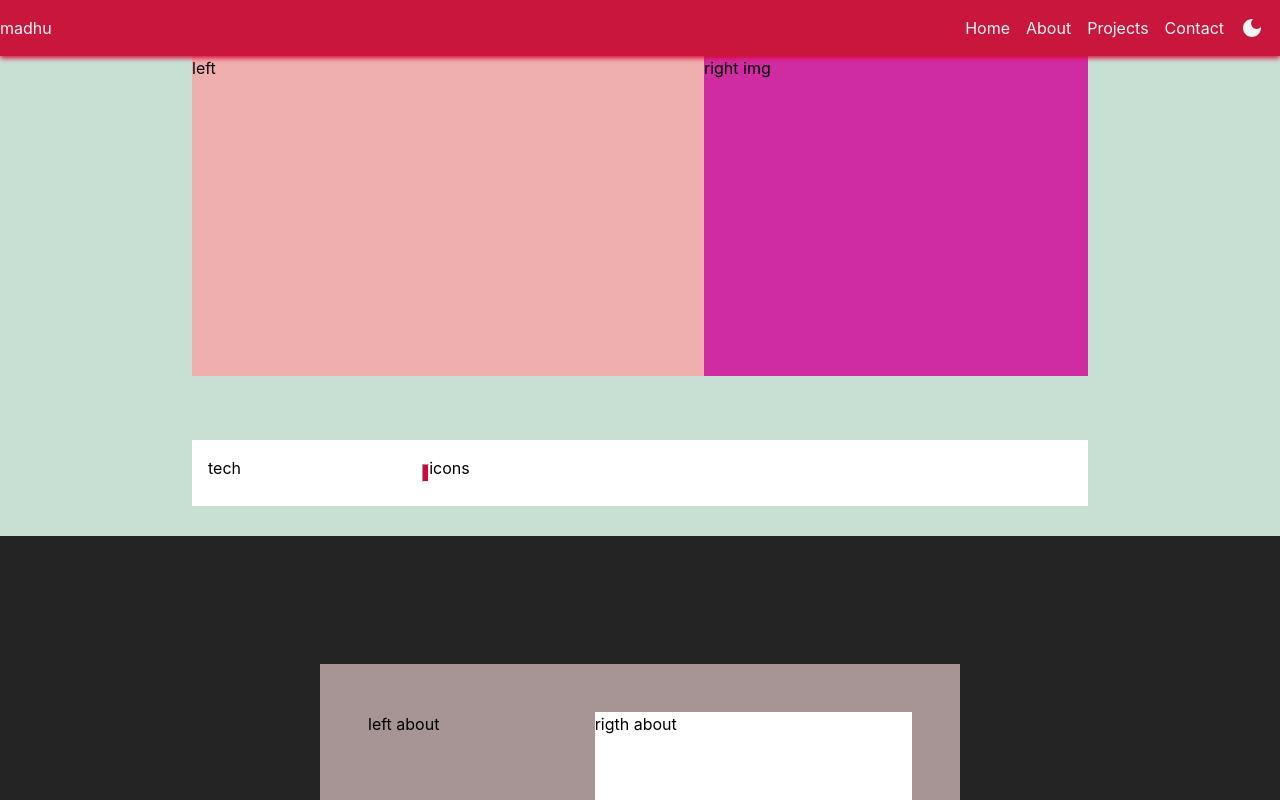
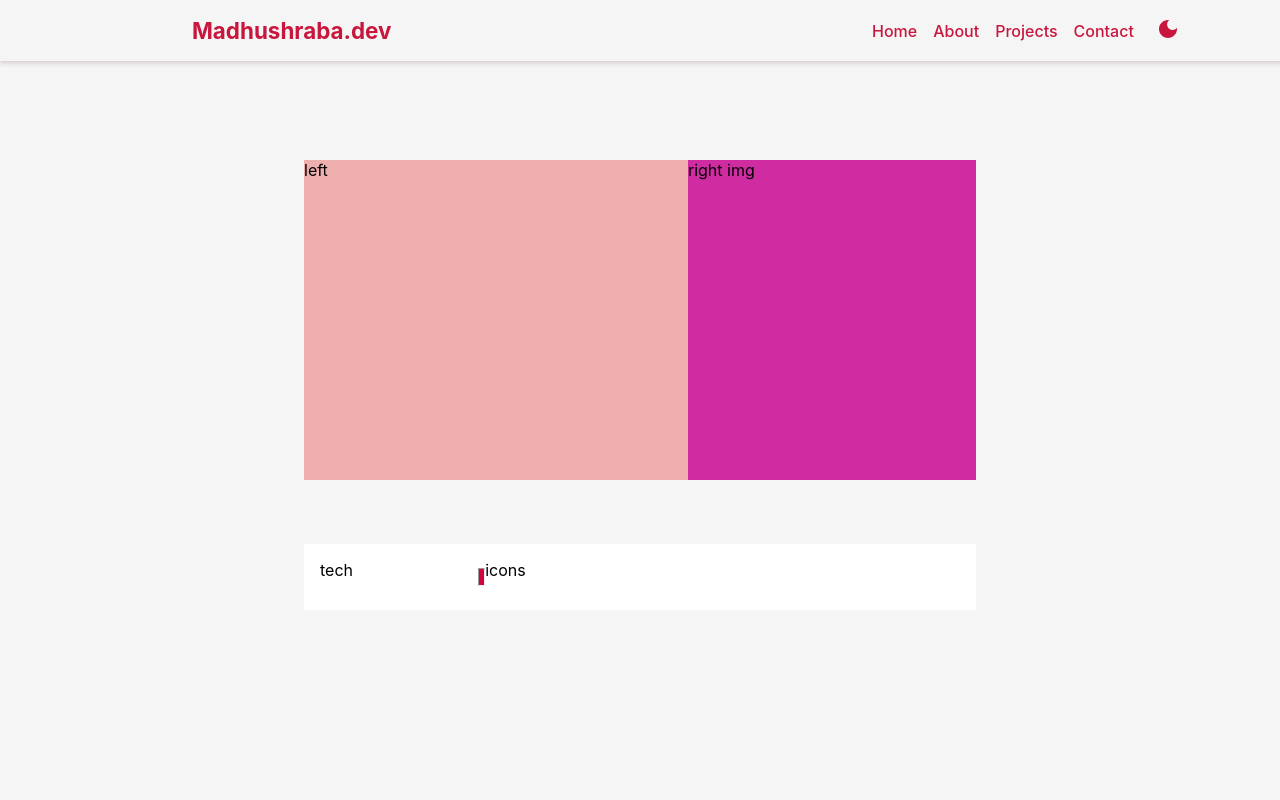
Before and after one commit to madhushraba/portfolio, a React (Vite) app: page / in a window 1280 px wide. Shown: the top 800 px of the page. Built offline with nearby package versions, Linux system fonts and the light colour scheme.

Commit message:
darkmode

```diff
--- a/index.html
+++ b/index.html
@@ -2,7 +2,7 @@
 <html lang="en">
   <head>
     <meta charset="UTF-8" />
-    <link rel="icon" type="image/svg+xml" href="/vite.svg" />
+    <link rel="icon" type="image/svg+xml" href="https://images.pexels.com/photos/2740839/pexels-photo-2740839.jpeg?auto=compress&cs=tinysrgb&w=300 " />
     <meta name="viewport" content="width=device-width, initial-scale=1.0" />
     <title>Vite + React</title>
   </head>
--- a/src/home/home.css
+++ b/src/home/home.css
@@ -1,7 +1,8 @@
 .home{
     height: 60vh;
-    /* padding: 7rem; */
-    background-color: #c7e0d3;
+    /* margin-top: 20rem; */
+    padding:10rem 7rem;
+    background-color: var(--bgclr);
 }
 .hometop {
   background-color: #efafaf;
--- a/src/index.css
+++ b/src/index.css
@@ -1,34 +1,31 @@
 :root {
   font-family: Inter, system-ui, Avenir, Helvetica, Arial, sans-serif;
-  line-height: 1.5;
-  font-weight: 400;
-
-  /* color-scheme: light dark; */
-  /* color: rgba(255, 255, 255, 0.87); */
-  background-color: #242424;
-  /* background-color: var(--bgclr); */
-  /* font-family: poppins; */
+}
+.light-mode{
+--priclr: red;
+--pink: #c9163d;
+--txtclr:black;
+--bgclr:whitesmoke;
+}
+.dark-mode{
+--priclr:blue;
+--pink: #c9163d;
+--txtclr:whitesmoke;
+--bgclr:rgb(2, 17, 5);
 }
 body {
-  /* padding: 0; */
   margin: 0;
 }
-.light-mode {
-  --bgclr: #ecc0c0;
-}
-.dark-mode {
-  --bgclr: #333;
-}
+
 ::-webkit-scrollbar {
-  background-color: #fff;
+  background-color: var(--txtclr);
   width: 0.71rem;
 }
 ::-webkit-scrollbar:horizontal {
   display: none;
 }
 ::-webkit-scrollbar-thumb {
-  /* color: ; */
-  background: linear-gradient(rgb(196, 5, 53),rgb(182, 5, 182));
-  /* background: linear-gradiant(blue,red); */
+  background: linear-gradient(rgb(196, 5, 53), rgb(182, 5, 182));
+
   border-radius: 1rem;
 }
--- a/src/navbar/Navbar.jsx
+++ b/src/navbar/Navbar.jsx
@@ -1,25 +1,47 @@
-import React from 'react'
-import DarkModeIcon from '@mui/icons-material/DarkMode';
-import './navbar.css'
-// import LightModeIcon from '@mui/icons-material/LightMode';
+import React, { useEffect, useState } from "react";
+import DarkModeIcon from "@mui/icons-material/DarkMode";
+import "./navbar.css";
+import LightModeIcon from "@mui/icons-material/LightMode";
 const Navbar = () => {
+  const [darkicon, setdarkicon] = useState(<DarkModeIcon />);
+  // const [first, setfirst] = useState(second)
+  // darkmode code
+  const [mode, setmode] = useState("light-mode");
+
+  useEffect(() => {
+    document.documentElement.className = mode; ///imp
+    localStorage.setItem("mode", mode);
+  }, [mode]);
+
+  const toggler = () => {
+    if (mode === "light-mode") {
+      setmode("dark-mode");
+      setdarkicon(<LightModeIcon />);
+    } else {
+      setmode("light-mode");
+      setdarkicon(<DarkModeIcon />);
+    }
+  };
   return (
     <div>
       <div className="navbar">
-        <div className="left">madhu</div>
-        <div className="right">
+        <div className="navleft">Madhushraba.dev</div>
+        <div className="navright">
           <ul className="navlist">
             <li>Home</li>
             <li>About</li>
             <li>Projects</li>
             <li>Contact</li>
-            <DarkModeIcon/>
+            {/* <DarkModeIcon/> */}
+            <button className="toggle" onClick={toggler}>
+              {darkicon}
+            </button>
             {/* <LightModeIcon/> */}
           </ul>
         </div>
       </div>
     </div>
-  )
-}
+  );
+};
 
-export default Navbar
+export default Navbar;
--- a/src/navbar/navbar.css
+++ b/src/navbar/navbar.css
@@ -1,20 +1,39 @@
 .navbar{
     display: flex;
-    background-color: #c9163d;
-    position: sticky;
+    background-color: var(--bgclr);
+    position: fixed;
     width: 100vw;
     align-items: center;
-    color: whitesmoke;
+    color: var(--txtclr);
+    padding:  0 12rem;
     /* box-shadow: 0 2px 5px #fff; */
-    box-shadow: 0 2px 5px #dc0534;
-    justify-content: space-between;
+    box-shadow: 0 2px 5px #d2c9cb;
+    /* justify-content: space-between; */
+}
+.navleft{
+    flex: 1;
+    font-weight: 650;
+    font-size: 1.4rem;
+    color: var(--pink);
+}
+.navright{
+    flex: 1;
 }
 .navlist{
+    align-items: center;
+    font-weight: 500;
+    color: var(--pink);
     /* text-decoration: none; */
     list-style: none;
     display: flex;
-    margin-right: 1rem;
 }
 li{
     margin-right: 1rem;
 }
+.toggle{
+    background-color: var(--bgclr);
+    border: none;
+}
+svg{
+    color: var(--pink);
+}
```
